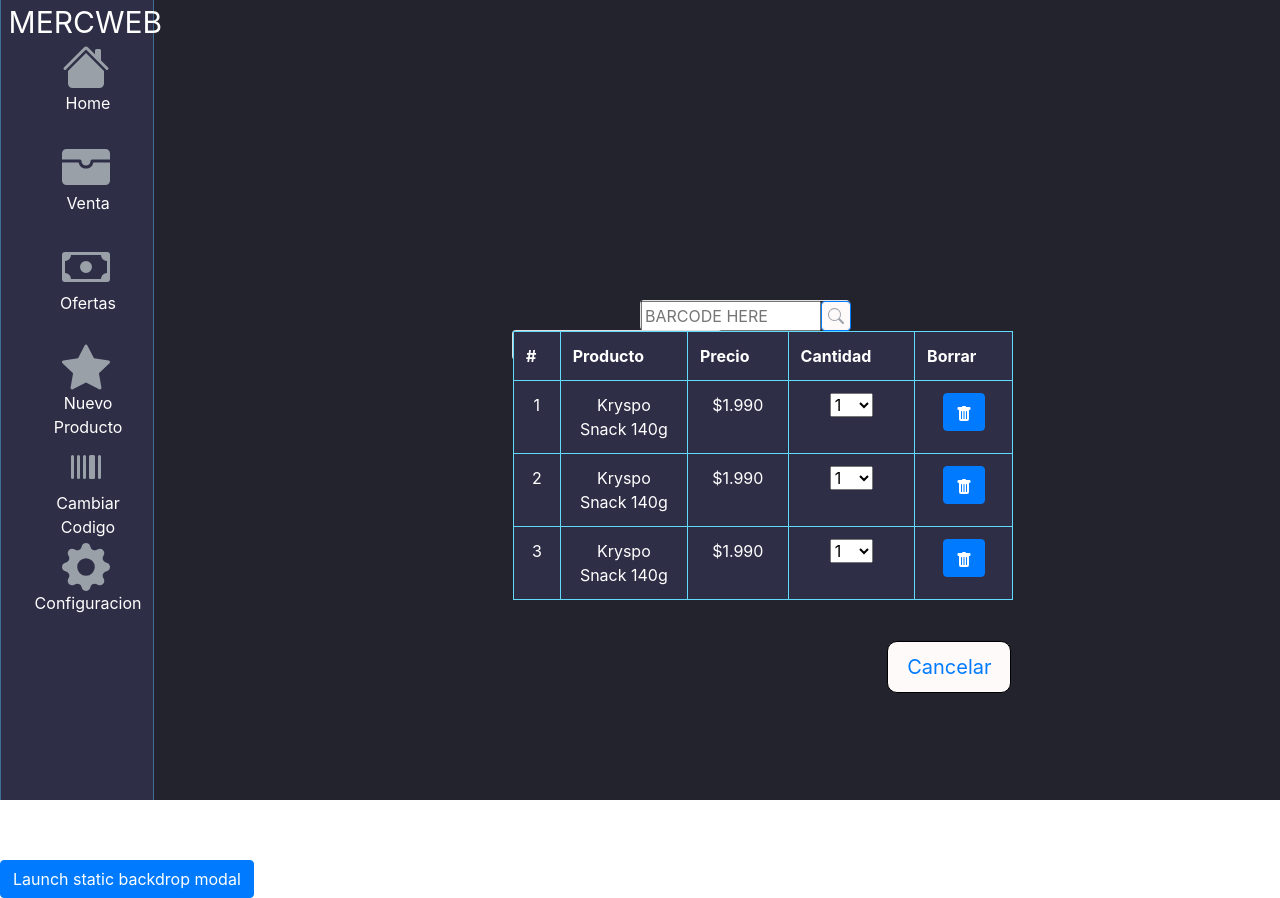
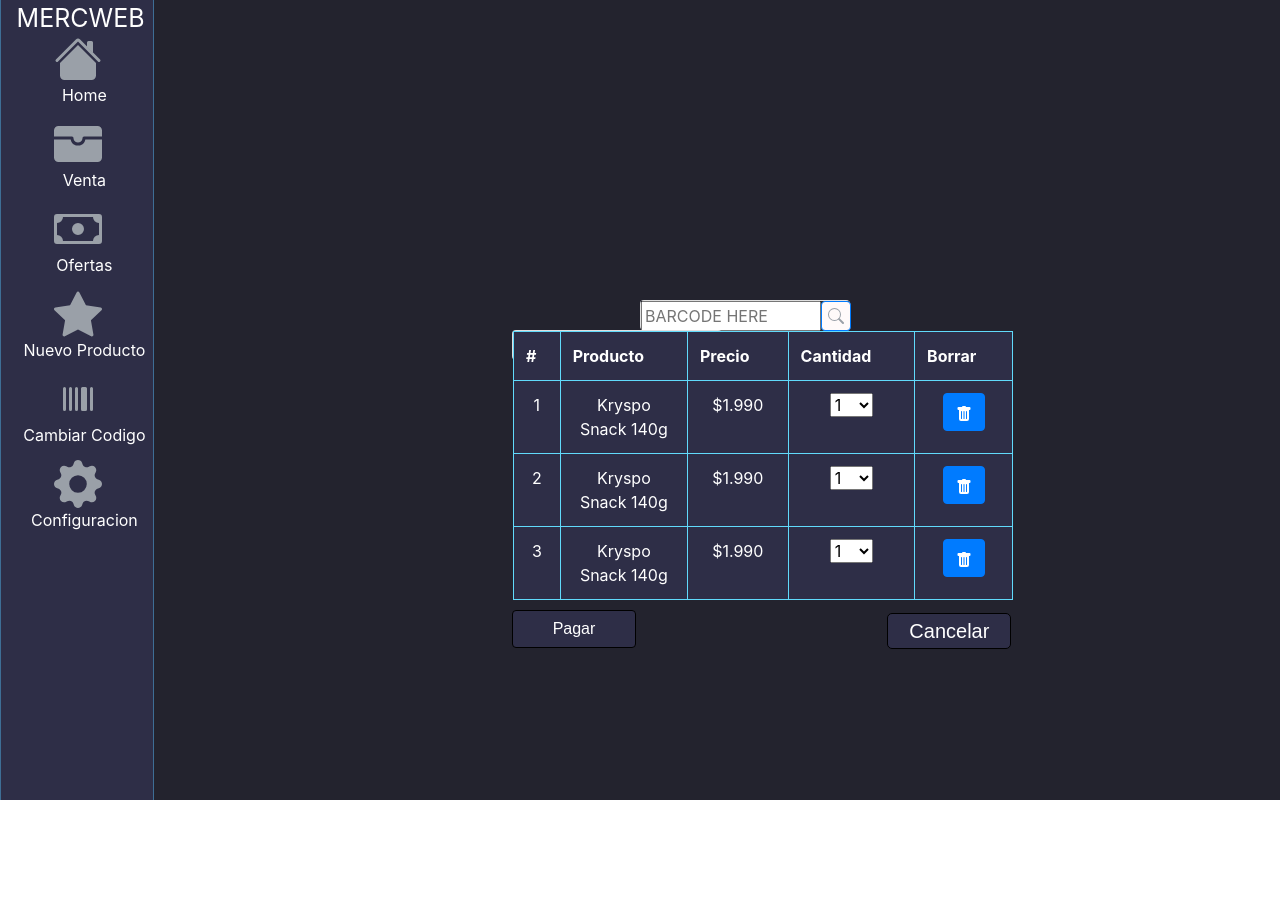
Before and after one commit to Kryogenc9/MW, a React (Create React App) app: page /VENTAS in a window 1280 px wide. Built offline with nearby package versions, Linux system fonts and the light colour scheme.

Commit message:
Mod bugged pero funciona

```diff
--- /dev/null
+++ b/src/CSS/Modal.css
@@ -0,0 +1,9 @@
+.Header{
+
+}
+.Body{
+    background-color: #2E2E47 !important;
+}
+.form{
+    background-color: #2E2E47;
+}
--- a/src/CSS/Nav.module.css
+++ b/src/CSS/Nav.module.css
@@ -1,8 +1,9 @@
 
 .Logo {
+
     height: 30px;
     padding-left: 5%;
-    font-size: 30px;
+    font-size: 25px;
     margin-bottom: 5px;
     text-align: center;
     color: #ffffff;
@@ -15,15 +16,18 @@ a {
 
 .NavLink {
 
-    height:90px ;
+    height:85px ;
     display: block;
     margin-bottom: 0px;
-
+    padding: 0px !important;
     font-style: normal;
 
 }
 .NavItem{
-    height:100px ;
+
+    padding: 0px !important;
+    margin-bottom: 0px;
+    height:85px ;
 
 }
 
--- a/src/CSS/VentasCss.module.css
+++ b/src/CSS/VentasCss.module.css
@@ -21,31 +21,40 @@
 }
 .Botona{
     padding: 10px;
-    background-color: #2E2E47;
+    color:red;
+    background-color:#2E2E47 !important;
     color: white;
-    border:2px solid black;
+    border:1px solid black !important;
     border-radius: 10px;
     text-decoration: none;
-    font-size: 10px;
+
     position:relative;
     text-align: center;
-    top:20vh;
+    top:-250px;
+    left: 40%;
     font-size: 20px;
     width: 124px ;
+    font-family: Arial !important;
 }
 .Botonc {
 
-    padding: 10px;
-    background-color: snow;
-    border:1px solid black;
-    border-radius: 10px;
+    padding: 2px;
+    color:red;
+    background-color:#2E2E47 !important;
+    color: white;
+    border:1px solid black !important;
+    border-radius: 5px;
+    text-decoration: none;
+
     position:relative;
     text-align: center;
-    top: 25px;
+    top:-3px;
     left: 180%;
     font-size: 20px;
     width: 124px ;
-    height: 60px;
+    height: 38px;
+    font-family: Arial;
+
 
 }
 
--- a/src/Components/NavBar.jsx
+++ b/src/Components/NavBar.jsx
@@ -42,10 +42,10 @@ export default function NavBar() {
                         className={navb.Labels}>Nuevo Producto</label> </Nav.Link>
                 </Nav.Item>
                 <Nav.Item bsPrefix={`${navb.NavItem} nav-item`}>
-                    <Nav.Link href="/Ventas" bsPrefix={`${navb.NavLink} nav-link`}> <Upc size="3em" altura="3em"
-                                                                                         fill="#9AA0A8"
+                    <Nav.Link href="/Ventas" bsPrefix={`${navb.NavLink} nav-link`}>
+                        <Upc size="3em" altura="3em" fill="#9AA0A8"
                                                                                          name={navb.icon}/> <label
-                        className={navb.Labels}>Cambiar<br/>Codigo</label></Nav.Link>
+                        className={navb.Labels}>Cambiar Codigo</label></Nav.Link>
                 </Nav.Item>
                 <Nav.Item bsPrefix={`${navb.NavItem} nav-item`}>
                     <Nav.Link href="/Ventas" bsPrefix={`${navb.NavLink} nav-link`}> <GearFill size="3em" altura="3em"
--- a/src/Mod/ModPago.jsx
+++ b/src/Mod/ModPago.jsx
@@ -1,10 +1,10 @@
 import React,{useState} from "react";
-//import 'bootstrap/dist/css/bootstrap.min.css';
 
+import vta from "../CSS/VentasCss.module.css"
 import {Modal, Button} from "react-bootstrap"
-import $ from 'jquery';
-import Popper from 'popper.js';
-import 'bootstrap/dist/js/bootstrap.bundle.min';
+
+//import 'bootstrap/dist/js/bootstrap.bundle.min';
+import mod from "../CSS/Modal.css"
 
 /*export default class ModPago extends React.Component{
     constructor(props) {
@@ -17,14 +17,16 @@ import 'bootstrap/dist/js/bootstrap.bundle.min';
 
 export default function ModPago() {
     const [show, setShow] = useState(false)
-
+    const [pay, payLoad]= useState(false)
     const handleClose = () => setShow(false);
     const handleShow = () => setShow(true);
 
+    const pagoEfectivo= () => payLoad(true);
+
     return (
         <>
-            <Button variant="primary" onClick={handleShow}>
-                Launch static backdrop modal
+            <Button variant="primary" onClick={handleShow} bsPrefix={`${vta.Botona} btn`}>
+                Pagar
             </Button>
 
             <Modal
@@ -32,19 +34,31 @@ export default function ModPago() {
                 onHide={handleClose}
                 backdrop="static"
                 keyboard={false}
+
             >
-                <Modal.Header closeButton>
-                    <Modal.Title>Modal title</Modal.Title>
+                <Modal.Header closeButton /*bsPrefix={`${mod.Header}modal-tittle`}*/>
+                    <Modal.Title>Pagos MW</Modal.Title>
                 </Modal.Header>
-                <Modal.Body>
-                    I will not close if you click outside me. Don't even try to press
-                    escape key.
+                <Modal.Body bsPrefix={`${mod.Body} modal-body`}>
+                    <form className={mod.form}>
+                        <label>Monto a Pagar:</label> <label>$999.999</label>
+                        <input type="number" name="Pago" placeholder={"999.999"}/>
+                        <div>
+                            <input type="radio" id="efectivo" name="pago" value="Efectivo" />
+                            <label for="efectivo">Efectivo</label>
+                            <input type="radio" id="tarjeta" name="pago" value="Tarjeta"/>
+                            <label For="tarjeta">Tarjeta</label>
+                        </div>
+
+                    </form>
+
+
                 </Modal.Body>
                 <Modal.Footer>
                     <Button variant="secondary" onClick={handleClose}>
-                        Close
+                        Cancelar
                     </Button>
-                    <Button variant="primary">Understood</Button>
+                    <Button variant="primary" onClick={handleClose}>Pagar</Button>
                 </Modal.Footer>
             </Modal>
         </>
```
